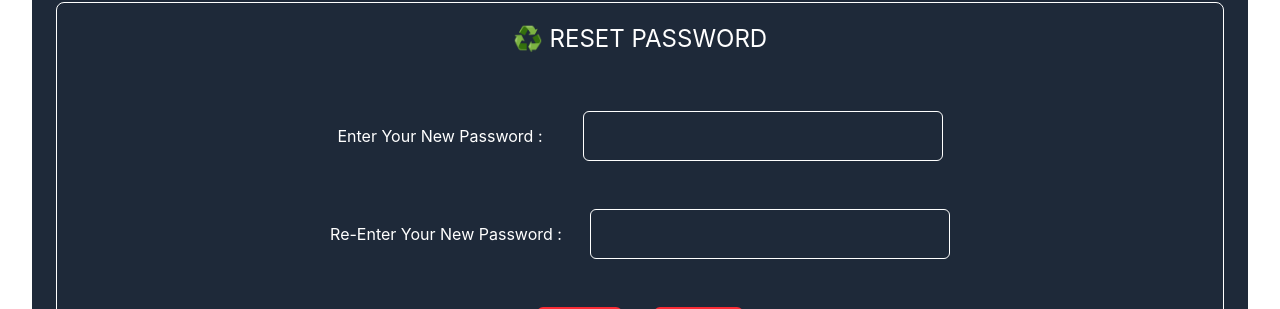
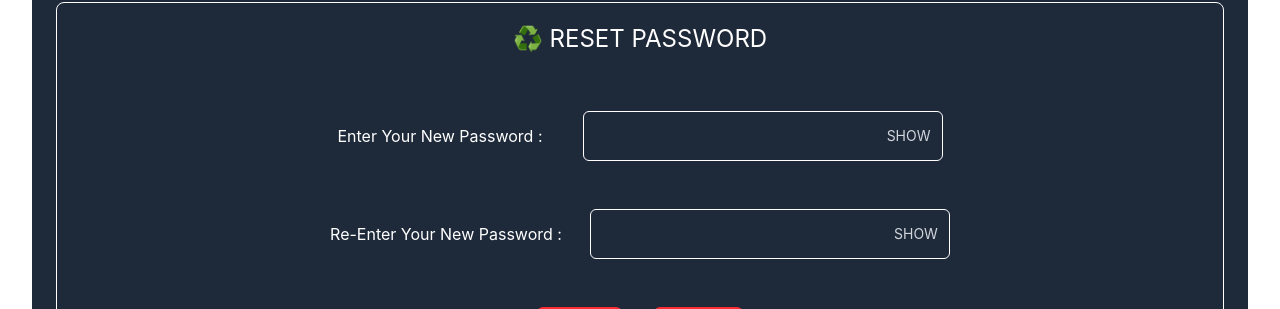
Before and after one commit to Bilal-Git554/Angular, an Angular app: page /reset-password in a window 1280 px wide. Shown: the part 226-535 px from the top of the page. Built offline with nearby package versions, Linux system fonts and the light colour scheme.

Commit message:
1.Added Show And Hide Password Feature For All The Components

```diff
--- a/src/app/admin_sign_in/admin_sign_in.html
+++ b/src/app/admin_sign_in/admin_sign_in.html
@@ -29,8 +29,8 @@
 
 
 <div class="mt-5">
+
    <label for="admin_Password">Enter Password :</label>
-
    <div class="relative inline-block mt-7 ml-7 mb-5">
      <input
        [type]="show_Password ? 'text' : 'password'"
--- a/src/app/forgot-password/forgot-password.ts
+++ b/src/app/forgot-password/forgot-password.ts
@@ -26,12 +26,12 @@ export class ForgotPassword
     this.service.forgot_User(email as Forgot);
     alert("✅Password Reset Link Will Be Send To The Entered Email!" + "\n" +
       "Note : It May Take Few Minutes To Send The Link. Try To Reset Your Password Within 30 Minutes.");
-    this.router.navigate(['sign-in']);
+    this.router.navigate(['/user_sign_in']);
     this.User_Recovery.reset();
   }
 
   cancel()
   {
-    this.router.navigate(['sign-in']);
+    this.router.navigate(['/user_sign_in']);
   }
 }
--- a/src/app/reset-password/reset-password.html
+++ b/src/app/reset-password/reset-password.html
@@ -1,12 +1,29 @@
 <div class="text-white text-center border border-white rounded-lg">
     <h1 class="text-2xl m-5">♻️ RESET PASSWORD</h1>
 
-    <form class="mt-7" #reset_password = "ngForm" (ngSubmit)="submit()">
+    <form class="mt-7" #reset_password="ngForm" (ngSubmit)="submit()">
+
+        <!-- NEW PASSWORD -->
         <div>
             <label for="password">Enter Your New Password :</label>
-            <input type="text" class="rounded-md w-90 border border-white p-3 mt-7 ml-10 mb-5 bg-gray-800 text-white"
-            name="new_password" #new_password = "ngModel" [(ngModel)] = "Reset_Password.new_Password" required
-            pattern="^(?=.*[a-z])(?=.*[A-Z])(?=.*\d)(?=.*[@$!%*?&])[A-Za-z\d@$!%*?&]{8,}$">
+
+            <div class="relative inline-block mt-7 ml-10 mb-5">
+                <input
+                    [type]="show_Password ? 'text' : 'password'"
+                    class="rounded-md w-90 border border-white p-3 pr-16 bg-gray-800 text-white"
+                    name="new_password"
+                    #new_password="ngModel"
+                    [(ngModel)]="Reset_Password.new_Password"
+                    required
+                    pattern="^(?=.*[a-z])(?=.*[A-Z])(?=.*\d)(?=.*[@$!%*?&])[A-Za-z\d@$!%*?&]{8,}$">
+
+                <button
+                    type="button"
+                    (click)="show_Password = !show_Password"
+                    class="absolute right-3 top-1/2 -translate-y-1/2 text-sm text-gray-300 hover:text-white cursor-pointer">
+                    {{ show_Password ? 'HIDE' : 'SHOW' }}
+                </button>
+            </div>
 
             @if((new_password.dirty || reset_password.submitted) && new_password.invalid)
             {
@@ -28,11 +45,28 @@
             }
         </div>
 
+
+        <!-- CONFIRM PASSWORD -->
         <div>
             <label for="password">Re-Enter Your New Password :</label>
-            <input type="text" class="rounded-md w-90 border border-white p-3 mt-7 ml-7 mb-5 bg-gray-800 text-white"
-            name="confirm_password" #confirm_password = "ngModel" [(ngModel)] = "Reset_Password.confirm_Password" required
-            pattern="^(?=.*[a-z])(?=.*[A-Z])(?=.*\d)(?=.*[@$!%*?&])[A-Za-z\d@$!%*?&]{8,}$">
+
+            <div class="relative inline-block mt-7 ml-7 mb-5">
+                <input
+                    [type]="show_Confirm_Password ? 'text' : 'password'"
+                    class="rounded-md w-90 border border-white p-3 pr-16 bg-gray-800 text-white"
+                    name="confirm_password"
+                    #confirm_password="ngModel"
+                    [(ngModel)]="Reset_Password.confirm_Password"
+                    required
+                    pattern="^(?=.*[a-z])(?=.*[A-Z])(?=.*\d)(?=.*[@$!%*?&])[A-Za-z\d@$!%*?&]{8,}$">
+
+                <button
+                    type="button"
+                    (click)="show_Confirm_Password = !show_Confirm_Password"
+                    class="absolute right-3 top-1/2 -translate-y-1/2 text-sm text-gray-300 hover:text-white cursor-pointer">
+                    {{ show_Confirm_Password ? 'HIDE' : 'SHOW' }}
+                </button>
+            </div>
 
             @if((confirm_password.dirty || reset_password.submitted) && confirm_password.invalid)
             {
@@ -42,7 +76,7 @@
             @if(new_password.value !== confirm_password.value &&
             (confirm_password.dirty || reset_password.submitted))
             {
-              <p class="text-red-500">Passwords Did Not Match!</p>
+                <p class="text-red-500">Passwords Did Not Match!</p>
             }
 
             @if(confirm_password.errors && confirm_password.dirty)
@@ -60,12 +94,23 @@
             }
         </div>
 
+
+
         <div class="mt-7 mb-7">
-            <button [class]="reset_password.invalid ? 'bg-red-500 p-3 rounded-md hover:scale-105' :
-            'bg-green-500 p-3 rounded-md hover:scale-105'"
-            [disabled]="reset_password.invalid" type="submit">SUBMIT</button>
-            <button class="bg-red-500 p-3 rounded-md ml-8 hover:scale-105" type="button" (click)="cancel()">CANCEL</button>
+            <button
+                [class]="reset_password.invalid ? 'bg-red-500 p-3 rounded-md hover:scale-105' : 'bg-green-500 p-3 rounded-md hover:scale-105'"
+                [disabled]="reset_password.invalid"
+                type="submit">
+                SUBMIT
+            </button>
+
+            <button
+                class="bg-red-500 p-3 rounded-md ml-8 hover:scale-105"
+                type="button"
+                (click)="cancel()">
+                CANCEL
+            </button>
         </div>
+
     </form>
-
 </div>
--- a/src/app/reset-password/reset-password.ts
+++ b/src/app/reset-password/reset-password.ts
@@ -15,6 +15,8 @@ export class ResetPassword
    routerLink = inject (ActivatedRoute);
    router = inject (Router);
    service = inject (Service);
+   show_Password = false;
+   show_Confirm_Password = false;
 
   token = this.routerLink.snapshot.queryParamMap.get('token');
 
@@ -37,12 +39,12 @@ export class ResetPassword
     };
 
     this.service.reset_User(token_password as Send_Password_Token);
-    this.router.navigate(['/sign-in']);
+    this.router.navigate(['/user_sign_in']);
     this.reset.resetForm();
   }
 
   cancel()
   {
-    this.router.navigate(['/sign-in']);
+    this.router.navigate(['/user_sign_in']);
   }
 }
--- a/src/app/user_sign_in/user_sign_in.html
+++ b/src/app/user_sign_in/user_sign_in.html
@@ -25,9 +25,22 @@
     }
   </div>
 
-  <div>
+  <div class="mt-5">
+
     <label for="Password">Enter Your Password :</label>
-    <input type="password"  class="rounded-md w-90 border border-white p-3 mt-7 ml-7 mb-5 bg-gray-800 text-white"  formControlName = "user_Password">
+    <div class="relative inline-block mt-7 ml-7 mb-5">
+     <input
+       [type]="show_Password ? 'text' : 'password'"
+       class="rounded-md w-90 border border-white p-3 pr-16 bg-gray-800 text-white"
+       formControlName="user_Password">
+
+     <button
+       type="button"
+       (click)="toggle_Password()"
+       class="absolute right-3 top-1/2 -translate-y-1/2 text-sm text-gray-300 hover:text-white cursor-pointer">
+       {{ show_Password ? 'HIDE' : 'SHOW' }}
+     </button>
+    </div>
 
     @let new_user_password = Sign_In_Up.controls.user_Password;
     @if(new_user_password.errors && new_user_password.dirty)
@@ -87,9 +100,22 @@
 
   </div>
 
-  <div>
+  <div class="mt-5">
+
     <label for="Password">Enter Your Password :</label>
-    <input type="password"  class="rounded-md w-90 border border-white p-3 mt-7 ml-7 mb-5 bg-gray-800 text-white" formControlName = "user_Password">
+    <div class="relative inline-block mt-7 ml-7 mb-5">
+     <input
+       [type]="show_Password ? 'text' : 'password'"
+       class="rounded-md w-90 border border-white p-3 pr-16 bg-gray-800 text-white"
+       formControlName="user_Password">
+
+     <button
+       type="button"
+       (click)="toggle_Password()"
+       class="absolute right-3 top-1/2 -translate-y-1/2 text-sm text-gray-300 hover:text-white cursor-pointer">
+       {{ show_Password ? 'HIDE' : 'SHOW' }}
+     </button>
+   </div>
 
     @let already_user_password = Sign_In_Up.controls.user_Password;
     @if(already_user_password.errors && already_user_password.dirty)
--- a/src/app/user_sign_in/user_sign_in.ts
+++ b/src/app/user_sign_in/user_sign_in.ts
@@ -16,11 +16,22 @@ export class User_Sign_In
   form = inject(FormBuilder);
   service = inject(Service);
   router = inject(Router);
+  show_Password = false;
+
 
   Sign_In_Up = this.form.group({
     user_Email : this.form.control('',[Validators.email,Validators.required]),
     user_Password : this.form.control('',[Validators.required,Validators.pattern(/^(?=.*[a-z])(?=.*[A-Z])(?=.*\d)(?=.*[@$!%*?&]).+$/)])
   })
+
+
+
+  Already_User()
+  {
+    this.switchSign = true ;
+    this.Sign_In_Up.reset();
+  }
+
 
   Already_User_Submit()
   {
@@ -28,12 +39,15 @@ export class User_Sign_In
     this.service.alreadyUser(this.Sign_In_Up.value as User_Credentials);
     this.Sign_In_Up.reset();
   }
+
+
+
+
   New_User()
   {
     this.switchSign = false ;
     this.Sign_In_Up.reset();
   }
-
 
   New_User_Submit()
   {
@@ -50,15 +64,17 @@ export class User_Sign_In
       });
     this.Sign_In_Up.reset();
   }
-    Already_User()
-  {
-    this.switchSign = true ;
-    this.Sign_In_Up.reset();
-  }
+
 
   forgot_password()
   {
     alert("Redirecting To Forgot Password Page!🤷");
     this.router.navigate(['/forgot-password']);
   }
+
+  toggle_Password()
+  {
+    this.show_Password = !this.show_Password;
+  }
+
 }
```
